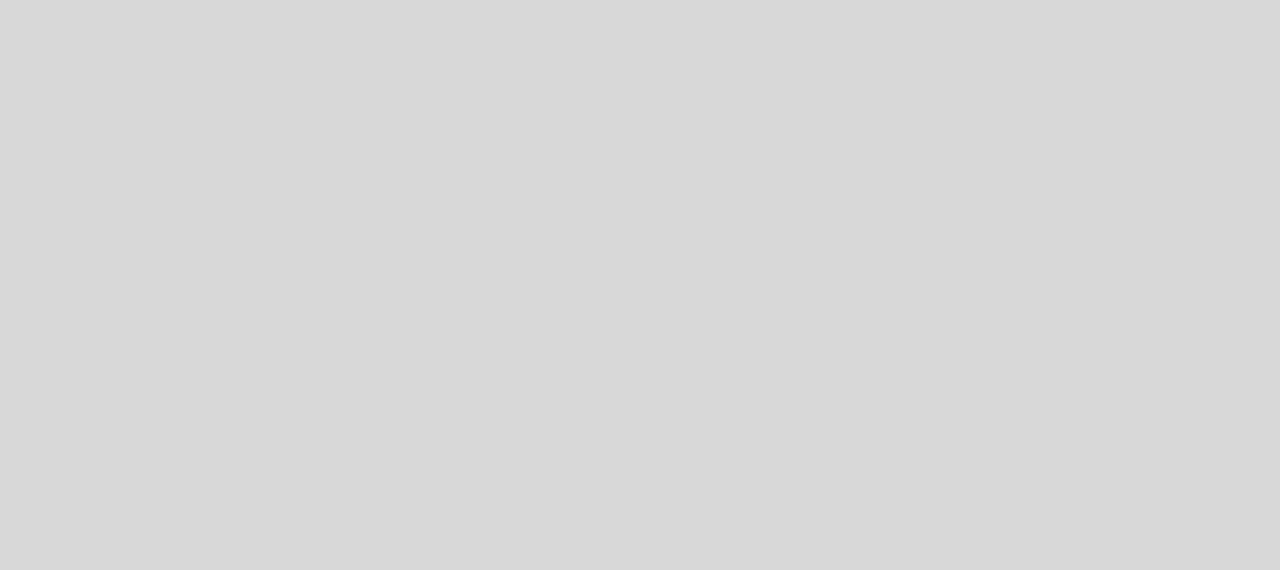
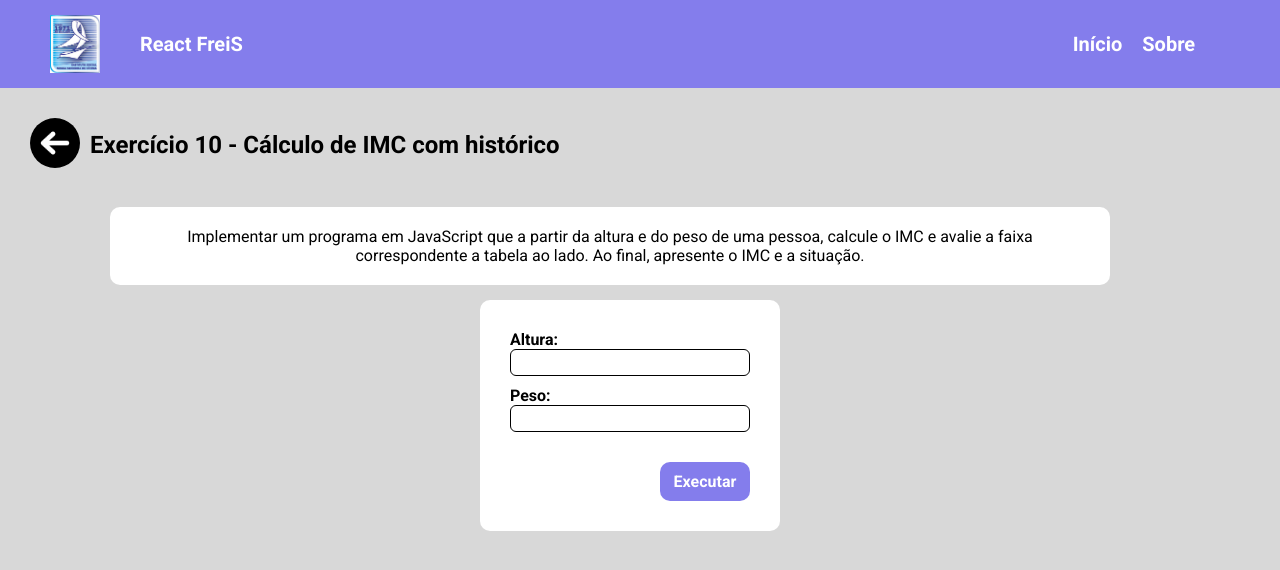
Before and after one commit to kah001/frei-s, a React (Create React App) app: page /ex10 in a window 1280 px wide. Before the commit this address had no page. Shown: the top 570 px of the page. Built offline with nearby package versions, Linux system fonts and the light colour scheme; a web font is replaced by a local one.

Commit message:
exercicio imc

```diff
--- /dev/null
+++ b/src/pages/ex10/index.jsx
@@ -0,0 +1,79 @@
+import { useState } from 'react'
+import './index.scss'
+import { Link } from 'react-router-dom'
+
+export default function Exercicio10() {
+    const [altura, setAltura] = useState()
+    const [peso, setPeso] = useState()
+    const [resultado, setResultado] = useState()
+    const [situacao, setSituacao] = useState()
+    let [lista, setLista] = useState([])
+
+    function calcularImc() {
+        let imc = Number(peso) / (Number(altura) * Number(altura))
+
+        if (imc < 18.5) {
+            setSituacao('Abaixo do Peso')
+        } else if (imc >= 18.5 && imc <= 24.9) {
+            setSituacao('Peso Normal')
+        } else if (imc >= 25 && imc <= 29.9) {
+            setSituacao('Sobrepeso')
+        } else if (imc >= 30 && imc <= 34.9) {
+            setSituacao('Obesidade Grau I')
+        } else if (imc >= 35 && imc <= 39.9) {
+            setSituacao('Obesidade Grau II')
+        } else {
+            setSituacao('Obesidade Grau III')
+        }
+
+        setResultado(`Altura: ${altura} | Peso: ${peso} | Situação: ${situacao}`)
+        setLista([...lista, resultado])
+
+    }
+
+    return (
+        <div className='pagina-exercicio10 pagina'>
+            <header>
+                <div className='parte1'>
+                    <img src="/assets/images/frei.jpg" alt="" />
+                    <h2>React FreiS</h2>
+                </div>
+
+                <div className='parte2'>
+                    <Link className='nolink' to='/'><h2>Início</h2></Link>
+                    <Link className='nolink' to='/sobre'><h2>Sobre</h2></Link>
+                </div>
+            </header>
+
+            <main>
+                <section className='titulo'>
+                    <Link to='/'><img src="/assets/images/seta esquerda.png" alt="" /></Link>
+                    <h1>Exercício 10 - Cálculo de IMC com histórico</h1>
+                </section>
+
+                <section className='descricao'>
+                    <p>Implementar um programa em JavaScript que a partir da altura e do peso de uma pessoa, calcule o IMC e avalie a faixa correspondente a tabela ao lado. Ao final, apresente o IMC e a situação.</p>
+                </section>
+
+                <section className='aplicacao'>
+                    <h4>Altura:</h4>
+                    <input type="text" onChange={e => setAltura(e.target.value)}/>
+
+                    <h4>Peso:</h4>
+                    <input type="text" onChange={e => setPeso(e.target.value)}/>
+
+                    <h4 className='botao' onClick={calcularImc}>Executar</h4>
+                </section>
+
+                <div className='resultado'>
+                    {lista.map ((item, pos) =>
+
+                        <div className='lista'>
+                            <h4 key={pos} >{item}</h4>
+                        </div>
+                    )}
+                </div>
+            </main>
+        </div>
+    )
+}
--- /dev/null
+++ b/src/pages/ex12/index.jsx
@@ -0,0 +1,63 @@
+import { useState } from 'react'
+import './index.scss'
+import { Link } from 'react-router-dom'
+
+export default function Exercicio12() {
+    const [nomes, setNomes] = useState([])
+    const [idades, setIdades] = useState([])
+    const [sexo, setSexo] = useState([])
+    const [maisVelho, setMaisVelho] = useState()
+    const [mulherJovem, setMulherJovem] = useState()
+    const [mediaIdades, setMediaIdades] = useState()
+    const [homensMais30, setHomensMais30] = useState()
+    const [mulherMenos18, setMulherMenos18] = useState()
+
+    return (
+        <div className='pagina-exercicio12 pagina'>
+            <header>
+                <div className='parte1'>
+                    <img src="/assets/images/frei.jpg" alt="" />
+                    <h2>React FreiS</h2>
+                </div>
+
+                <div className='parte2'>
+                    <Link className='nolink' to='/'><h2>Início</h2></Link>
+                    <Link className='nolink' to='/sobre'><h2>Sobre</h2></Link>
+                </div>
+            </header>
+
+            <main>
+                <section className='titulo'>
+                    <Link to='/'><img src="/assets/images/seta esquerda.png" alt="" /></Link>
+                    <h1>Exercício 12 - Comparador de Pessoas</h1>
+                </section>
+
+                <section className='descricao'>
+                    <p>Implementar um programa em JavaScript que leia o nome, a idade e o sexo de várias pessoas.</p>
+                </section>
+
+                <section className='aplicacao'>
+                    <h4>Nome:</h4>
+                    <input type="text"/>
+
+                    <h4>Idade:</h4>
+                    <input type="text" placeholder='0' />
+
+                    <div className='checkbox'>
+                        <h4>Sexo:</h4>
+                        <input type="checkbox" /> <p>Masculino</p>
+                        <input type="checkbox" /> <p>Feminino</p>
+
+                    </div>
+
+                    <h4 className='botao'>Executar</h4>
+
+                </section>
+
+                <div className='resultado'>
+
+                </div>
+            </main>
+        </div>
+    )
+}
--- /dev/null
+++ b/src/pages/ex12/index.scss
@@ -0,0 +1,11 @@
+.pagina-exercicio12 {
+    main {
+        .aplicacao {
+            .checkbox {
+                justify-content: center;
+                gap: 10px;
+                display: flex;
+            }
+        }
+    }
+}
--- a/src/pages/ex5/index.jsx
+++ b/src/pages/ex5/index.jsx
@@ -9,7 +9,7 @@
     const [media, setMedia] = useState()
 
     function calcularMedia() {
-        let m = (nota1 + nota2 + nota3) / 3
+        let m = (Number(nota1) + Number(nota2) + Number(nota3)) / 3
 
         setMedia(m)
     }
--- /dev/null
+++ b/src/pages/ex6/index.jsx
@@ -0,0 +1,7 @@
+import './index.scss'
+
+export default function Exercicio6() {
+    return(
+        <div className='pagina-exercicio6 pagina'></div>
+    )
+}
--- a/src/pages/inicio/index.jsx
+++ b/src/pages/inicio/index.jsx
@@ -66,6 +66,15 @@
                     </div>
                     </Link>
 
+                    <Link className='nolink' to='/ex10'>
+                    <div className='ex'>
+                        <img className='rosa' src="/assets/images/quadradoR.png" alt="" />
+                        <p>Cálculo de IMC</p>
+                        <br />
+                        <p>Exercício 10</p>
+                    </div>
+                    </Link>
+
                     <Link className='nolink' to='/ex11'>
                     <div className='ex'>
                         <img className='rosa' src="/assets/images/quadradoR.png" alt="" />
@@ -74,6 +83,17 @@
                         <p>Exercício 11</p>
                     </div>
                     </Link>
+
+                    <Link className='nolink' to='/ex12'>
+                    <div className='ex'>
+                        <img className='rosa' src="/assets/images/quadradoR.png" alt="" />
+                        <p>Comparador de Pessoas</p>
+                        <br />
+                        <p>Exercício 12</p>
+                    </div>
+                    </Link>
+
+
                 </div>
             </section>
 
--- a/src/router.jsx
+++ b/src/router.jsx
@@ -7,7 +7,10 @@
 import Exercicio3 from './pages/ex3'
 import Exercicio4 from './pages/ex4'
 import Exercicio5 from './pages/ex5'
+import Exercicio6 from './pages/ex6';
 import Exercicio11 from './pages/ex11'
+import Exercicio10 from './pages/ex10';
+import Exercicio12 from './pages/ex12';
 
 export default function Navegação() {
     return (
@@ -21,7 +24,10 @@
                     <Route path='/ex3' element= {<Exercicio3/>}></Route>
                     <Route path='/ex4' element= {<Exercicio4/>}></Route>
                     <Route path='/ex5' element= {<Exercicio5/>}></Route>
+                    <Route path='/ex6' element= {<Exercicio6/>}></Route>
+                    <Route path='/ex10' element= {<Exercicio10/>}></Route>
                     <Route path='/ex11' element= {<Exercicio11/>}></Route>
+                    <Route path='/ex12' element= {<Exercicio12/>}></Route>
                 </Routes>
             </BrowserRouter>
         </React.StrictMode>
```
Also changed, not shown: src/pages/ex10/index.scss (added), src/pages/ex6/index.scss (added).
